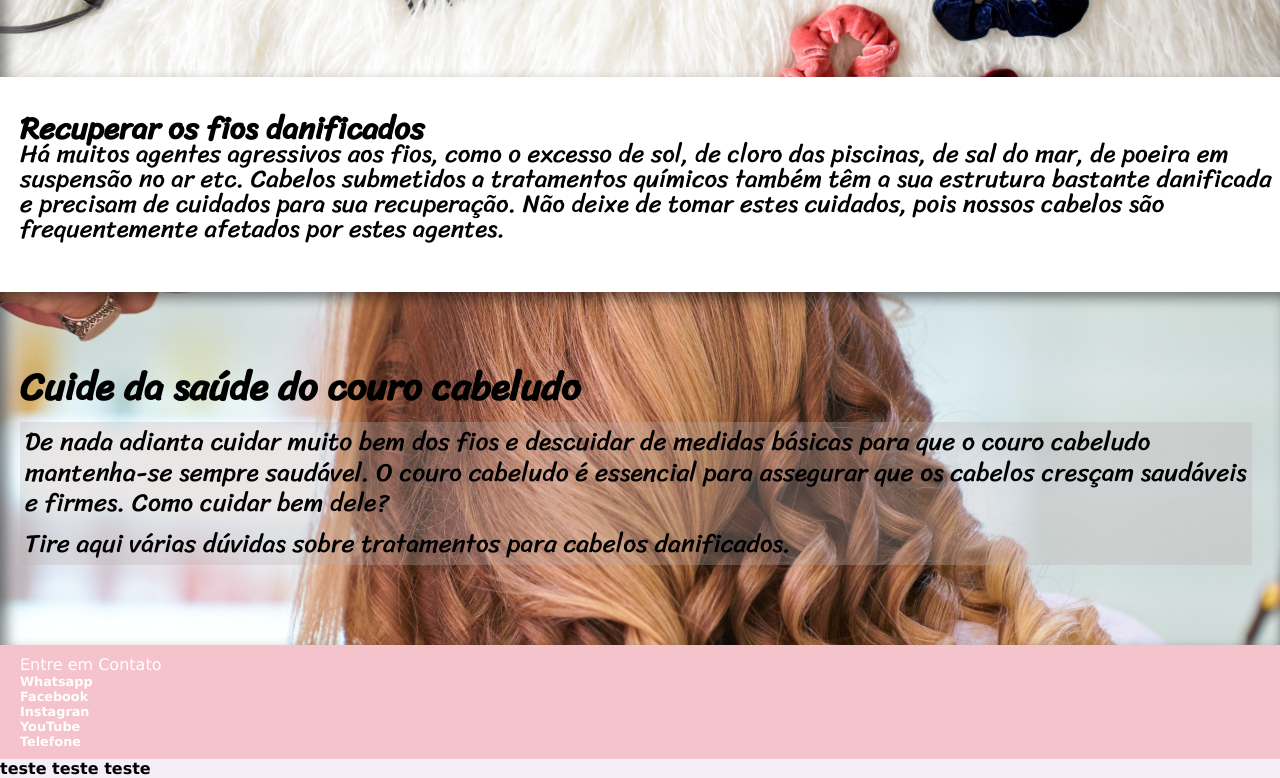
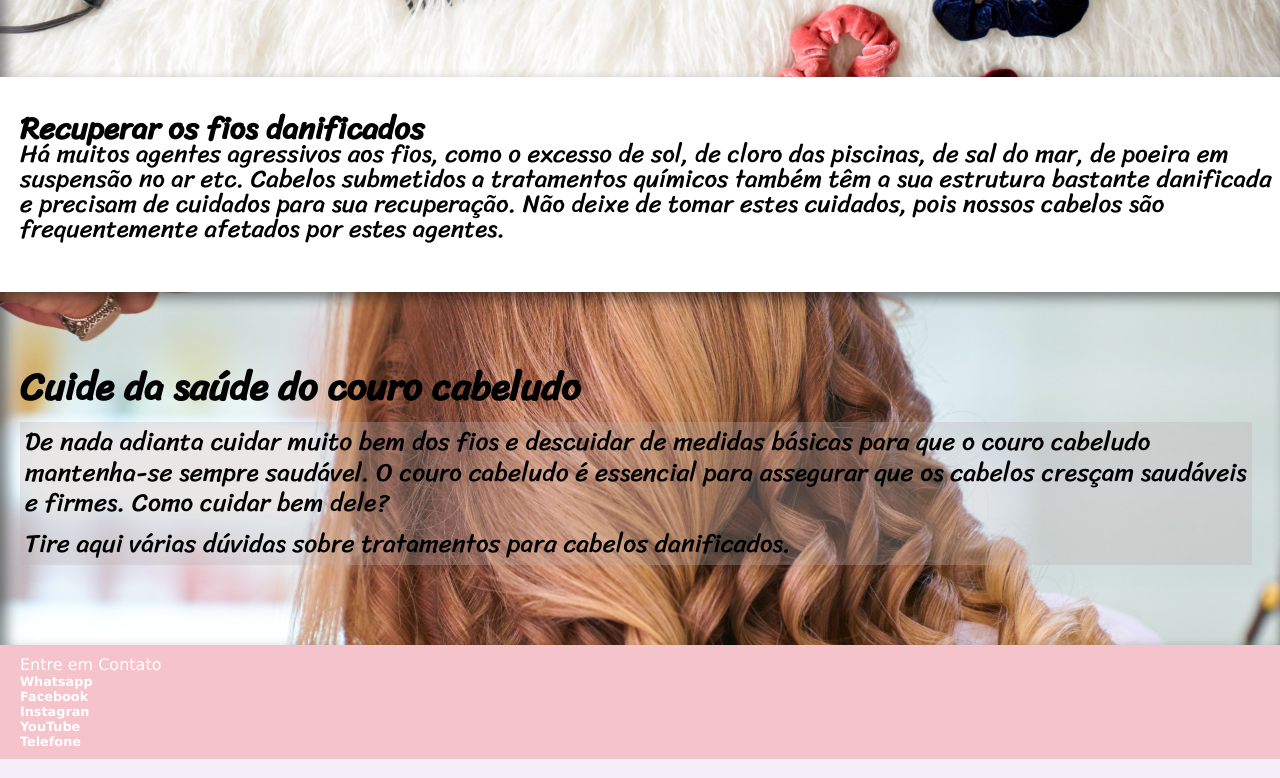
Before and after one commit to Ronaldo7683/projeto-site-beleza, a plain HTML site: page index.html in a window 1280 px wide. Shown: the part 1187-1965 px from the top of the page. Drawn offline with Linux system fonts and the light colour scheme.

Commit message:
Update index.html

```diff
--- a/index.html
+++ b/index.html
@@ -63,6 +63,5 @@
         <a href=""><p>YouTube</p></a>
         <a href=""><p>Telefone</p></a>
     </footer>
-    <h1>teste teste teste</h1>
 </body>
 </html>
```
